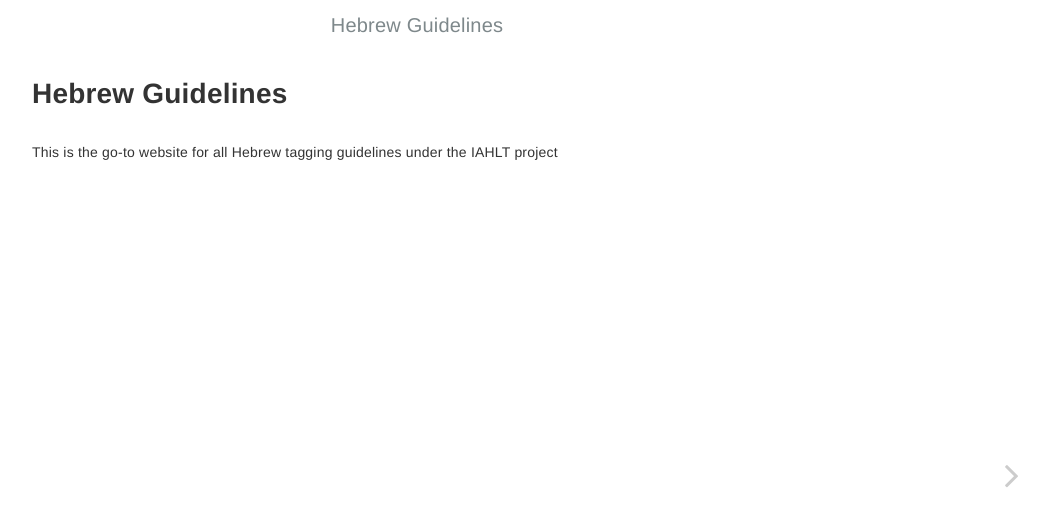
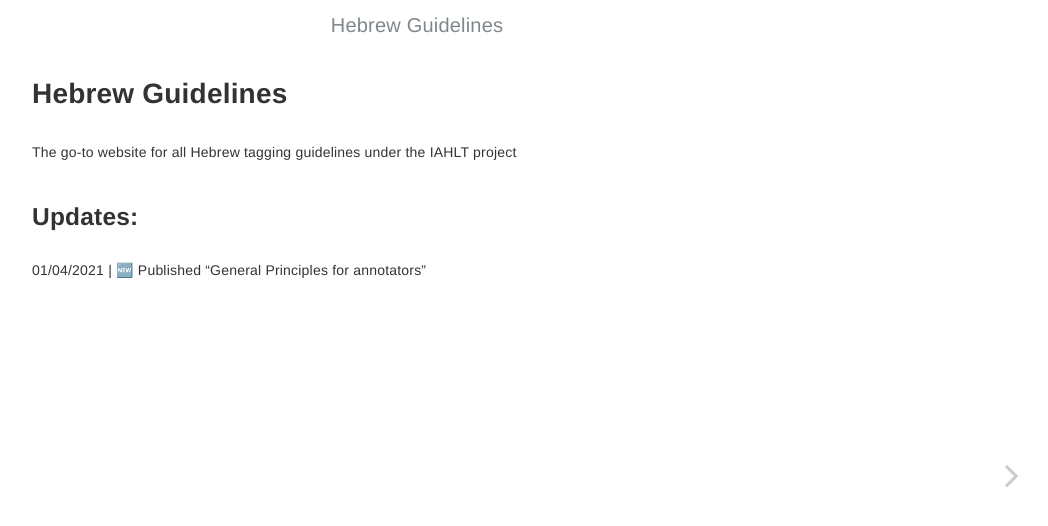
Before and after one commit to tsachil/hebrew-guidelines, a Jekyll site: the page built from index.md, in a window 1280 px wide. Shown: the top 526 px of the page, without its empty margins (223-1271 px from the left). Built offline with Jekyll 4.4.1, drawn with Linux system fonts in a browser that asks for light colours; emoji names are drawn with the system emoji font.

Commit message:
Update index.md

```diff
--- a/index.md
+++ b/index.md
@@ -2,4 +2,7 @@
 layout: home
 ---
 
-This is the go-to website for all Hebrew tagging guidelines under the IAHLT project
+The go-to website for all Hebrew tagging guidelines under the IAHLT project
+
+## Updates:
+01/04/2021 | :new: Published "General Principles for annotators"
```
